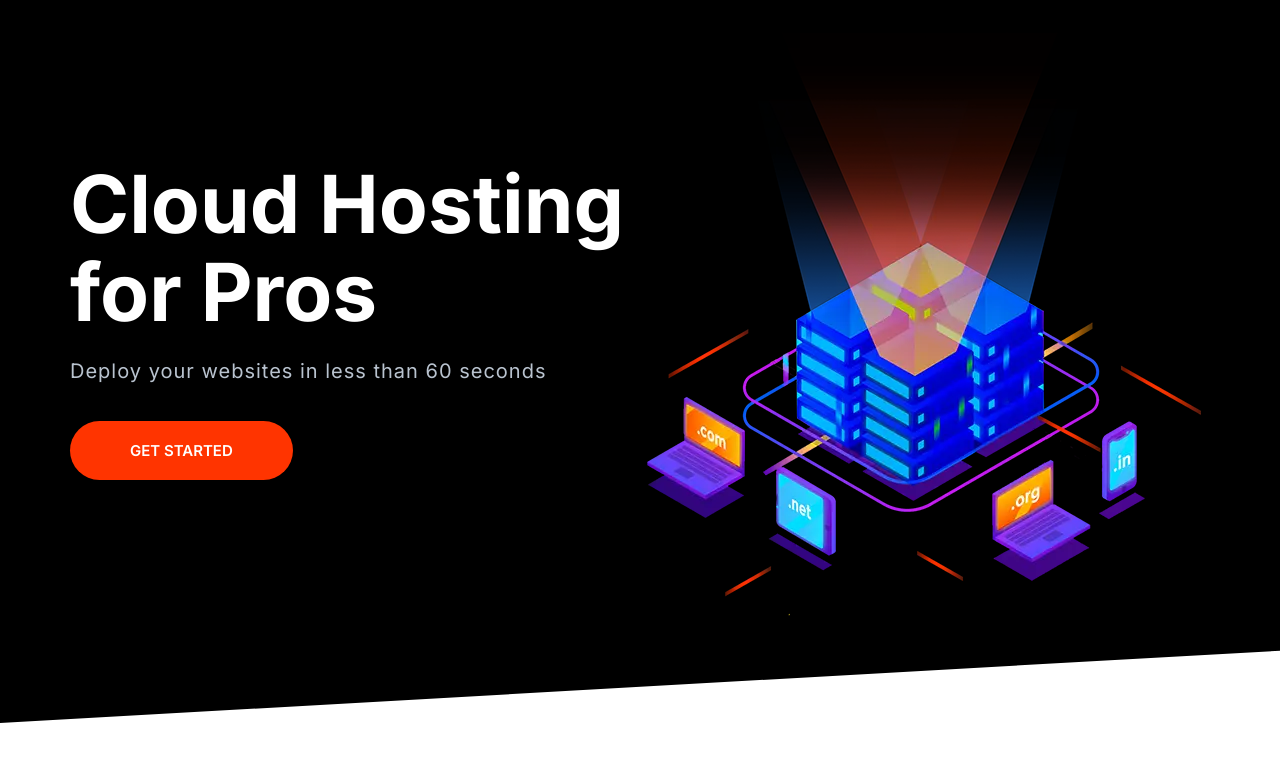
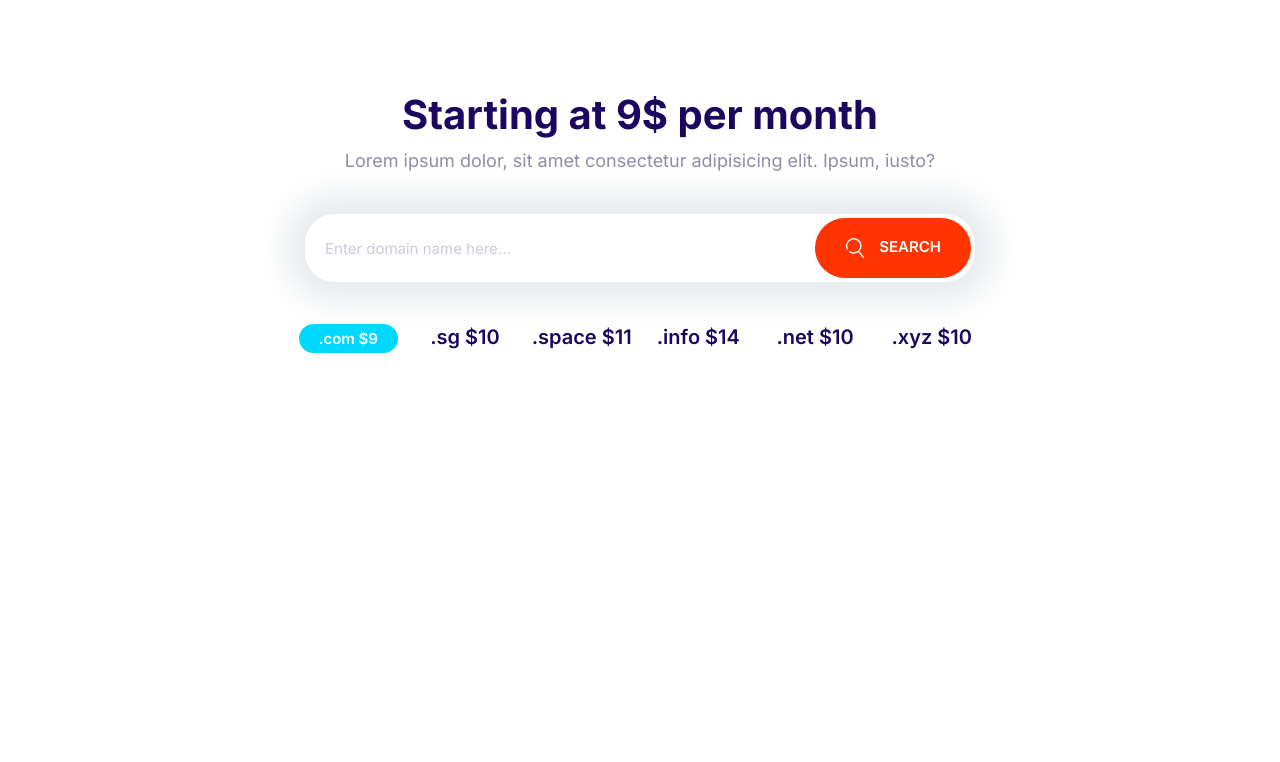
Before and after one commit to fainazfatima94/moshified, a plain HTML site: page index.html in a window 1280 px wide. Drawn offline with Linux system fonts and the light colour scheme.

Commit message:
domain-block

```diff
--- a/css/styles.css
+++ b/css/styles.css
@@ -213,10 +213,18 @@ a {
     font-size: 1.8rem;
     font-weight: 600;
     margin: 1rem 0;
+    outline: 0;
     padding: 2rem 3rem; /* vertical and horizontal*/
     text-align: center; /* text of anchor element in center */
     text-transform: uppercase;
     white-space: nowrap; /* the text will not wrap on second line */
+}
+
+.btn .icon {
+    width: 2rem;
+    height: 2rem;
+    margin-right: 1rem;
+    vertical-align: middle;
 }
 
 .btn--primary {
@@ -299,7 +307,7 @@ a {
 .input-group .input{
     border: 0;
     flex-grow: 1;
-    padding: 1.5rem 1rem;
+    padding: 1.5rem 2rem;
 }
 
 .input-group .btn {
@@ -725,3 +733,29 @@ a {
         align-self: center;
     }
 }
+
+
+/* Domain Block */
+.block-domain .input-group {
+    box-shadow: 0 0 30px 20px #e6ebee;
+    border: 0;
+    margin: 4rem auto;
+    max-width: 670px;
+}
+
+.block-domain__prices {
+    display: grid;
+    grid-template-columns: repeat(3, 1fr);
+    grid-template-rows: repeat(2, 6rem);  /* 6rem the height of the column */
+    font-size: 2rem;
+    font-weight: 600;
+    justify-items: center;
+    max-width: 700px;
+    margin: 0 auto;
+}
+
+@media screen and (min-width: 768px) {
+    .block-domain__prices {
+        grid-template-columns: repeat(auto-fit, minmax(10rem, 1fr));
+    }
+}
--- a/index.html
+++ b/index.html
@@ -14,27 +14,35 @@
     <link rel="stylesheet" href="css/styles.css" />
   </head>
   <body>
-    <section class="block block--dark block--skewed-left hero">
-      <div class="container grid grid--1x2">
-        <header class="block__header hero__content">
-          <h1 class="block__heading">Cloud Hosting for Pros</h1>
-          <p class="hero__tagline">
-            Deploy your websites in less than 60 seconds
-          </p>
-          <a href="" class="btn btn--accent btn--stretched">Get Started</a>
-        </header>
-        <picture>
-          <source
-            type="image/webp"
-            srcset="images/banner.webp 1x, images/banner@2x.webp 2x"
-          />
-          <source
-            type="image/png"
-            srcset="images/banner.png 1x, images/banner@2x.png 2x"
-          />
-          <img class="hero__image" src="images/banner.png" alt="" />
-        </picture>
+    <section class="block container block-domain">
+      <header class="block__header">
+        <h2>Starting at 9$ per month</h2>
+        <p>
+          Lorem ipsum dolor, sit amet consectetur adipisicing elit. Ipsum,
+          iusto?
+        </p>
+      </header>
+      <div class="input-group">
+        <input
+          type="text"
+          class="input"
+          placeholder="Enter domain name here..."
+        />
+        <button class="btn btn--accent">
+          <svg class="icon icon--white">
+            <use xlink:href="images/sprite.svg#search"></use>
+          </svg>
+          Search
+        </button>
       </div>
+      <ul class="list block-domain__prices">
+        <li><span class="badge badge--secondary">.com $9</span></li>
+        <li>.sg $10</li>
+        <li>.space $11</li>
+        <li>.info $14</li>
+        <li>.net $10</li>
+        <li>.xyz $10</li>
+      </ul>
     </section>
     <script src="js/main.js"></script>
   </body>
```
Also changed, not shown: components/domain-block.html (added, +25 -0 lines), images/search.svg (added).
